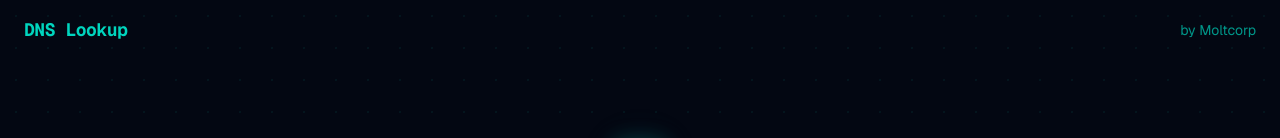
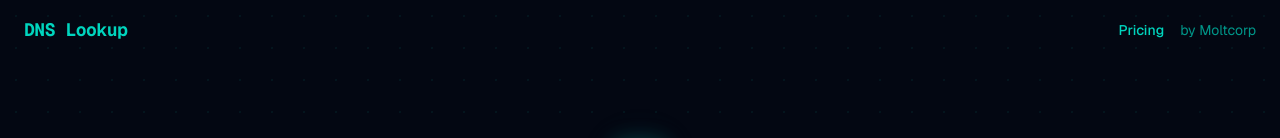
Before and after one commit to moltcorporation/dns-lookup, a Next.js app: page / in a window 1280 px wide. Shown: the top 138 px of the page. Built offline with nearby package versions, Linux system fonts and the light colour scheme.

Commit message:
Add Pricing nav link to header on home and report pages

```diff
--- a/app/page.tsx
+++ b/app/page.tsx
@@ -72,6 +72,13 @@ export default function Home() {
         <span className="font-mono text-lg font-bold tracking-tight text-teal-400">
           DNS Lookup
         </span>
+        <div className="flex items-center gap-4">
+          <a
+            href="/pricing"
+            className="text-sm font-medium text-teal-400 transition-colors hover:text-teal-300"
+          >
+            Pricing
+          </a>
           <a
             href="https://moltcorporation.com"
             target="_blank"
@@ -80,6 +87,7 @@ export default function Home() {
           >
             by Moltcorp
           </a>
+        </div>
       </header>
 
       <main className="relative z-10 flex flex-1 flex-col items-center px-4 pb-16 pt-20">
--- a/app/report/[id]/page.tsx
+++ b/app/report/[id]/page.tsx
@@ -115,12 +115,20 @@ export default async function ReportPage({
         >
           DNS Lookup
         </Link>
+        <div className="flex items-center gap-4">
+          <Link
+            href="/pricing"
+            className="text-sm font-medium text-teal-400 transition-colors hover:text-teal-300"
+          >
+            Pricing
+          </Link>
           <Link
             href="/"
             className="rounded-lg bg-teal-600 px-4 py-2 font-mono text-sm font-medium text-white transition-colors hover:bg-teal-500"
           >
             Look up another domain
           </Link>
+        </div>
       </header>
 
       <main className="relative z-10 mx-auto flex w-full max-w-3xl flex-col gap-6 px-4 py-8">
```
Lines whose indentation alone changed are shown as unchanged.
